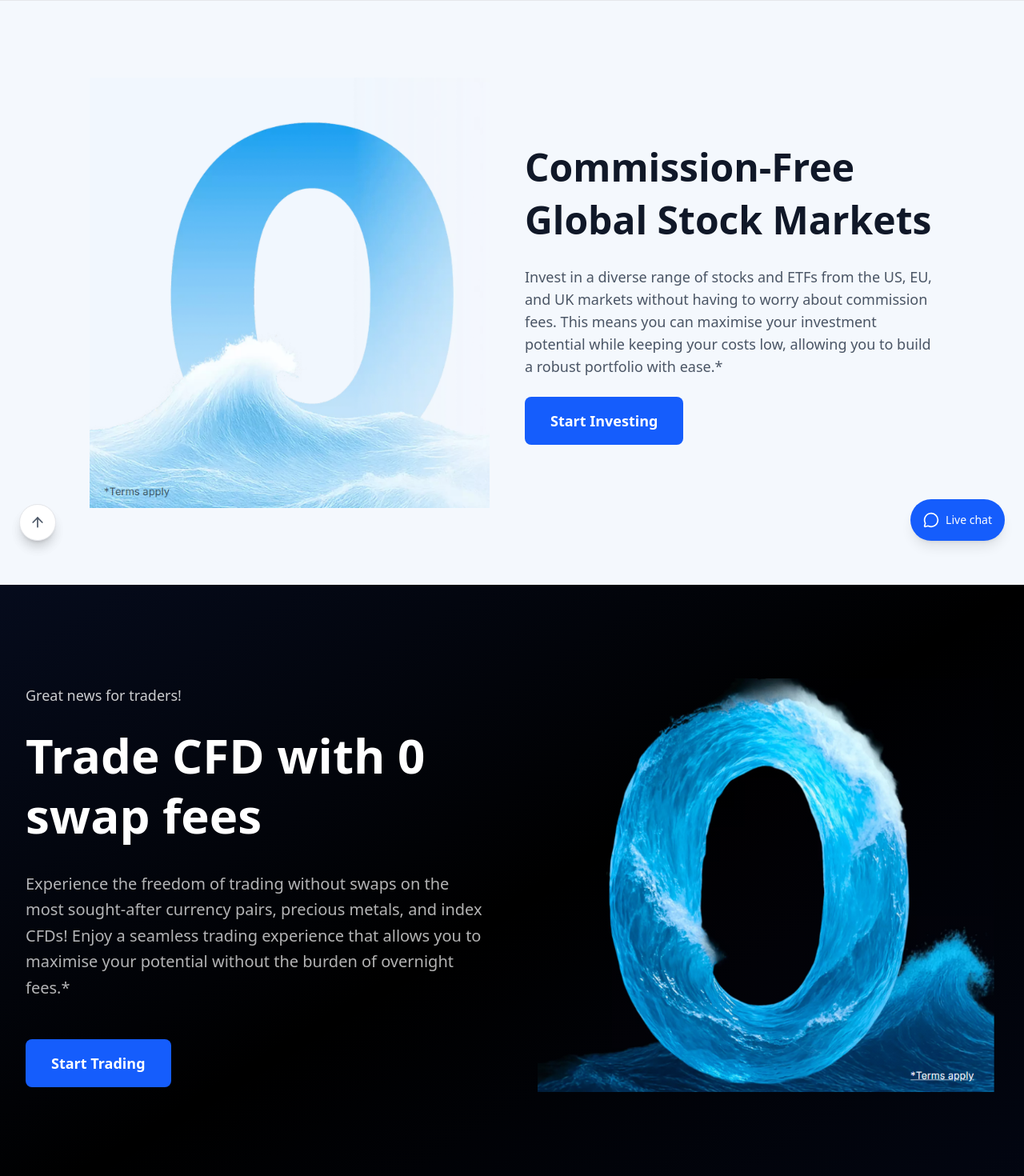
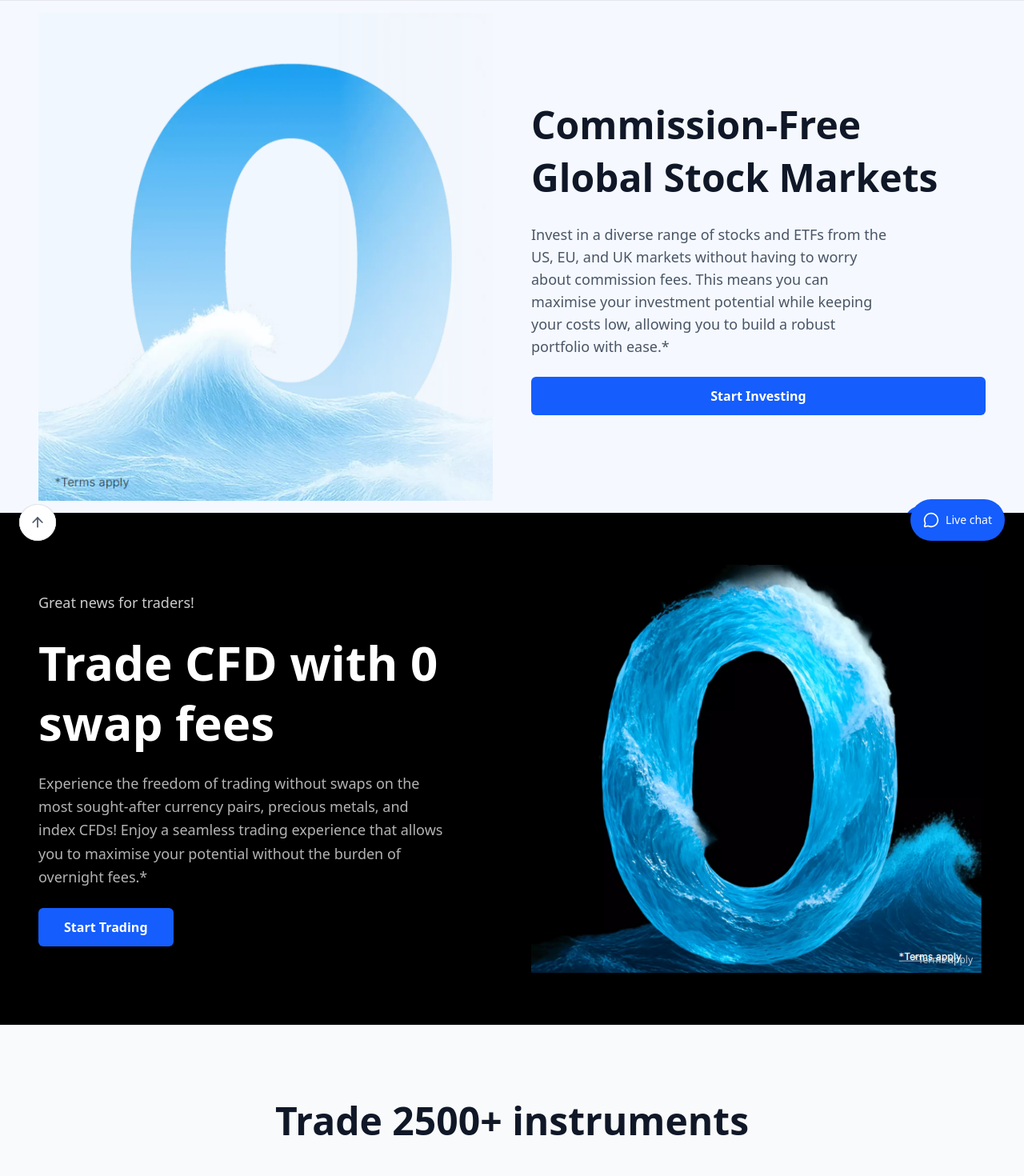
Before and after one commit to Mrfrost1304/admirals, a React (Vite) app in the folder Admiral/: page / in a window 1280 px wide. Shown: the part 100-1570 px from the top of the page at 80% size. Built offline with nearby package versions, Linux system fonts and the light colour scheme.

Commit message:
final touch

```diff
--- a/Admiral/src/App.jsx
+++ b/Admiral/src/App.jsx
@@ -10,6 +10,7 @@ import WhyChooseAdmirals from "./Component/Whchoose"
 import image from './assets/image.png'
 import AdmiralsFooter from "./Component/Footer1"
 import GetInTouchSection from "./Component/GetinTouch"
+import AdmiralsDisclaimerFooter from "./Component/Footer2"
 
 function App() {
 
@@ -27,6 +28,7 @@ function App() {
    <DemoTradingBanner></DemoTradingBanner>
    <GetInTouchSection></GetInTouchSection>
    <AdmiralsFooter></AdmiralsFooter>
+   <AdmiralsDisclaimerFooter></AdmiralsDisclaimerFooter>
     </>
   )
 }
--- a/Admiral/src/Component/DemotradingBanner.jsx
+++ b/Admiral/src/Component/DemotradingBanner.jsx
@@ -1,6 +1,6 @@
-import React from "react";
+
 import { Smile, DollarSign, CreditCard } from "lucide-react";
-import BgImage from "../assets/try-demo.webp"; // update path as needed
+import BgImage from "../assets/try-demo.webp";
 
 export default function DemoTrading() {
   const benefits = [
--- /dev/null
+++ b/Admiral/src/Component/Footer2.jsx
@@ -0,0 +1,46 @@
+
+export default function AdmiralsDisclaimerFooter() {
+  return (
+    <footer className="bg-gray-50 text-gray-600 text-sm leading-relaxed">
+      <div className="max-w-7xl mx-auto px-6 py-10 space-y-6">
+        <p>
+          The content of this website is not aimed at individuals residing in Belgium, nor is it intended for dissemination to, or utilization by, any individual in any country or jurisdiction where such dissemination or usage would violate local laws or regulations.
+        </p>
+
+        <p>
+          <strong className="text-gray-800">Risk warning:</strong> The information on the website is not targeted to any country or jurisdiction where such distribution or use would be contrary to local law or regulation. Admirals SC Ltd (Registration Number 8426894-1) has the necessary license and approval to operate under the brand "Admirals". "Admirals SC Ltd or Admirals" where for the purpose of this website reference to either shall constitute actions of Admirals SC Ltd. Admirals SC Ltd is licensed by the Financial Services Authority of Seychelles (FSA) as a Securities Dealer in Seychelles under license number SD073.
+        </p>
+
+        <p>
+          The information contained in this website is general information only and does not take into account your objectives, financial situation or needs. The content of this website must not be construed as personal advice. Before deciding to invest in any products or services offered by Admirals we recommend you seek independent advice and ensure you fully understand the risks involved before trading and carefully consider your objectives, financial situation, needs, and level of experience. Before you decide whether or not to pursue any products or services referred to in this website it’s important for you to read and consider the relevant Terms of Business.
+        </p>
+
+        <p>
+          Admirals is not liable for any loss or damage, including without limitation, any loss of profit, which may arise directly or indirectly from the use of or reliance such information.
+        </p>
+
+        <p>
+          Trading foreign exchange carries a high level of risk, and may not be suitable for all investors. The high degree of leverage available can magnify profits and as well as losses. You can lose more than your initial deposit. Before trading, please carefully consider the risks and inherent costs and seek independent advice as required. There are also risks associated with online trading including, but not limited to, hardware and/or software failures, and disruptions to communication systems and internet connectivity. Admirals utilises numerous backup systems and procedures to minimise such risks and reduce the duration and severity of any disruptions and failures. Admirals is not liable for any loss or damage, including without limitation, any loss of profit, which may arise directly or indirectly as a result of failures, disruptions or delays.
+        </p>
+
+        <p>
+          <strong>Address:</strong> Suite 202, Second Floor, Waterside Property, Eden Island, Mahé, Seychelles with a right to operate under the name Admirals as Franchisee.
+        </p>
+
+        <p>
+          All payments related to the Paysafe Group are facilitated by Pemax Services Ltd, number HE 320715, registered at Dramas 2 Floor, Nicosia, Cyprus acting as a payment agent of Admirals SC Ltd.
+        </p>
+
+        <p>
+          Card transactions are processed by our business partner, Pemax Services Ltd (Registration No. HE 320715), whose registered and business office address is situated at Archiepiskopou Makariou III, 88, Floor 1, 1077, Nicosia, Cyprus.
+        </p>
+
+        <div className="flex justify-end">
+          <a href="/privacy-policy" className="text-gray-800 font-medium hover:underline">
+            Privacy Policy
+          </a>
+        </div>
+      </div>
+    </footer>
+  );
+}
--- a/Admiral/src/Component/GetinTouch.jsx
+++ b/Admiral/src/Component/GetinTouch.jsx
@@ -1,5 +1,5 @@
-import React from 'react';
-import { ArrowUp, MessageCircle } from 'lucide-react';
+
+import { MessageCircle } from 'lucide-react';
 import image2 from '../assets/image2.png';
 
 export default function GetInTouchSection() {
@@ -39,13 +39,16 @@ export default function GetInTouchSection() {
         </div>
       </div>
 
-      {/* Scroll to top button - positioned as in original */}
-      <button className="absolute bottom-8 left-8 flex items-center justify-center w-12 h-12 bg-blue-500 hover:bg-blue-600 text-white rounded-full transition-colors shadow-lg">
-        <ArrowUp className="w-5 h-5" />
-      </button>
+
+
 
       {/* Live chat button - positioned as in original */}
-
+      <div className="fixed bottom-6 right-6">
+              <button className="bg-blue-600 hover:bg-blue-700 text-white rounded-full p-4 shadow-lg flex items-center space-x-2 transition-transform hover:scale-110">
+                <MessageCircle className="w-5 h-5" />
+                <span className="text-sm font-medium">Live chat</span>
+              </button>
+            </div>
 
       {/* Background decorative elements - removed as they don't appear in the reference image */}
     </section>
--- a/Admiral/src/Component/Hero.jsx
+++ b/Admiral/src/Component/Hero.jsx
@@ -1,52 +1,51 @@
-import React from "react";
 import { MessageCircle } from "lucide-react";
 import zeroWave from "../assets/zero-wave.png"; // your 0+wave image
 
 export default function CommissionFreeSection() {
   return (
-    <div className="relative bg-[#f4f8fd]">
-      <div className="max-w-6xl mx-auto px-6 lg:px-12 py-16 lg:py-24">
-        <div className="grid lg:grid-cols-2 gap-8 items-center">
+    <section className="relative bg-[#f5f9ff] overflow-hidden min-h-[80vh] flex items-center">
+      <div className="max-w-7xl mx-auto px-6 lg:px-12 w-full">
+        <div className="grid lg:grid-cols-2 gap-12 items-center h-full">
 
-          {/* Left side (big image) */}
-          <div className="flex justify-center lg:justify-start">
+          {/* Left side (big image full height + terms) */}
+          <div className="order-2 lg:order-1 flex flex-col justify-center items-center lg:items-start h-full relative">
             <img
               src={zeroWave}
-              alt="Zero commission"
-              className="w-[420px] lg:w-[500px] h-auto object-contain"
+              alt="Zero commission investing"
+              className="h-full w-auto object-contain max-h-[80vh]"
             />
+
           </div>
 
           {/* Right side (text + button) */}
-          <div className="space-y-6 text-center lg:text-left">
+          <div className="order-1 lg:order-2 flex flex-col justify-center space-y-6 text-center lg:text-left">
             <h1 className="text-4xl lg:text-5xl font-bold text-gray-900 leading-snug">
               Commission-Free <br />
               Global Stock Markets
             </h1>
 
-            <p className="text-lg text-gray-600 max-w-lg mx-auto lg:mx-0">
-              Invest in a diverse range of stocks and ETFs from the US, EU, and UK markets
-              without having to worry about commission fees. This means you can maximise
-              your investment potential while keeping your costs low, allowing you to build
-              a robust portfolio with ease.*
+            <p className="text-base lg:text-lg text-gray-600 max-w-md mx-auto lg:mx-0">
+              Invest in a diverse range of stocks and ETFs from the US,
+              EU, and UK markets without having to worry about commission
+              fees. This means you can maximise your investment potential
+              while keeping your costs low, allowing you to build a robust
+              portfolio with ease.*
             </p>
 
-            <div>
-              <button className="bg-blue-600 hover:bg-blue-700 text-white font-semibold px-8 py-4 rounded-lg text-lg transition-all duration-200">
-                Start Investing
-              </button>
-            </div>
+            <button className="bg-blue-600 hover:bg-blue-700 text-white font-semibold px-8 py-3 rounded-md text-base transition-all duration-200">
+              Start Investing
+            </button>
           </div>
         </div>
       </div>
 
-      {/* Floating chat button */}
+      {/* Floating chat button (optional, if needed) */}
       <div className="fixed bottom-6 right-6">
-        <button className="bg-blue-600 hover:bg-blue-700 text-white rounded-full p-4 shadow-lg flex items-center space-x-2 transition-transform hover:scale-110">
+        <button className="bg-blue-600 hover:bg-blue-700 text-white rounded-full px-5 py-3 shadow-lg flex items-center gap-2 transition-transform duration-200 hover:scale-110">
           <MessageCircle className="w-5 h-5" />
           <span className="text-sm font-medium">Live chat</span>
         </button>
       </div>
-    </div>
+    </section>
   );
 }
--- a/Admiral/src/Component/Hero2.jsx
+++ b/Admiral/src/Component/Hero2.jsx
@@ -1,37 +1,48 @@
-import React from 'react';
-import { ArrowUp, MessageCircle } from 'lucide-react';
-import blackcir from '../assets/blackcir.png'
+import { ArrowUp } from "lucide-react";
+import blackcir from "../assets/blackcir.png";
+
 export default function CFDTradingHero() {
   return (
-    <div className="relative bg-black min-h-screen overflow-hidden">
-      <div className="max-w-7xl mx-auto px-4 sm:px-6 lg:px-8 py-16 lg:py-24">
-        <div className="grid lg:grid-cols-2 gap-12 lg:gap-16 items-center min-h-[70vh]">
+    <section className="relative bg-black overflow-hidden min-h-[80vh] flex items-center">
+      <div className="max-w-7xl mx-auto px-6 lg:px-12 w-full">
+        <div className="grid lg:grid-cols-2 gap-12 items-center h-full">
 
-          {/* Content */}
-          <div className="space-y-8 z-10 relative">
-            <div className="space-y-6">
-              <p className="text-white/80 text-lg font-medium">
+          {/* Left side content */}
+          <div className="flex flex-col justify-center space-y-6 text-center lg:text-left">
+            <p className="text-white/80 text-base lg:text-lg font-medium">
               Great news for traders!
             </p>
 
             <h1 className="text-4xl lg:text-5xl xl:text-6xl font-bold text-white leading-tight">
-                Trade CFD with 0<br />
+              Trade CFD with 0 <br />
               swap fees
             </h1>
-            </div>
 
-            <p className="text-white/70 text-lg lg:text-xl leading-relaxed max-w-2xl">
-              Experience the freedom of trading without swaps on the most sought-after currency pairs, precious metals, and index CFDs! Enjoy a seamless trading experience that allows you to maximise your potential without the burden of overnight fees.*
+            <p className="text-white/70 text-base lg:text-lg leading-relaxed max-w-lg mx-auto lg:mx-0">
+              Experience the freedom of trading without swaps on the most
+              sought-after currency pairs, precious metals, and index CFDs! Enjoy
+              a seamless trading experience that allows you to maximise your
+              potential without the burden of overnight fees.*
             </p>
 
-            <div className="pt-4">
-              <button className="bg-blue-600 hover:bg-blue-700 text-white font-semibold px-8 py-4 rounded-lg text-lg transition-all duration-200 transform hover:scale-105 hover:shadow-xl">
+            <div>
+              <button className="bg-blue-600 hover:bg-blue-700 text-white font-semibold px-8 py-3 rounded-md text-base transition-all duration-200">
                 Start Trading
               </button>
             </div>
           </div>
 
-          <img src={blackcir}></img>
+          {/* Right side image */}
+          <div className="flex justify-center lg:justify-end relative">
+            <img
+              src={blackcir}
+              alt="0 Swap Fees"
+              className="h-full w-auto max-h-[75vh] object-contain"
+            />
+            <span className="absolute bottom-2 right-4 text-xs text-white/70">
+              *Terms apply
+            </span>
+          </div>
         </div>
       </div>
 
@@ -41,16 +52,6 @@ export default function CFDTradingHero() {
           <ArrowUp className="w-5 h-5" />
         </button>
       </div>
-
-
-
-      {/* Terms notice */}
-      <div className="absolute bottom-4 right-24 text-white/50 text-sm">
-        *Terms apply
-      </div>
-
-      {/* Background gradient overlay */}
-      <div className="absolute inset-0 bg-gradient-to-br from-blue-900/20 via-transparent to-blue-800/10 pointer-events-none"></div>
-    </div>
+    </section>
   );
 }
--- a/Admiral/src/Component/Navbar.jsx
+++ b/Admiral/src/Component/Navbar.jsx
@@ -3,7 +3,7 @@ import { Globe } from 'lucide-react';
 
 export default function AdmiralsHeader() {
   return (
-    <div className="w-full">
+    <div className="w-full sticky top-0 z-50">
       {/* Risk Warning Banner */}
       <div className="bg-black text-white text-center py-2 px-4 text-sm">
         CFDs are complex instruments and come with a high risk of losing money rapidly due to leverage.
```
Also changed, not shown: Admiral/src/Component/Footer1.jsx (+150 -92 lines). Lines whose indentation alone changed are shown as unchanged.
